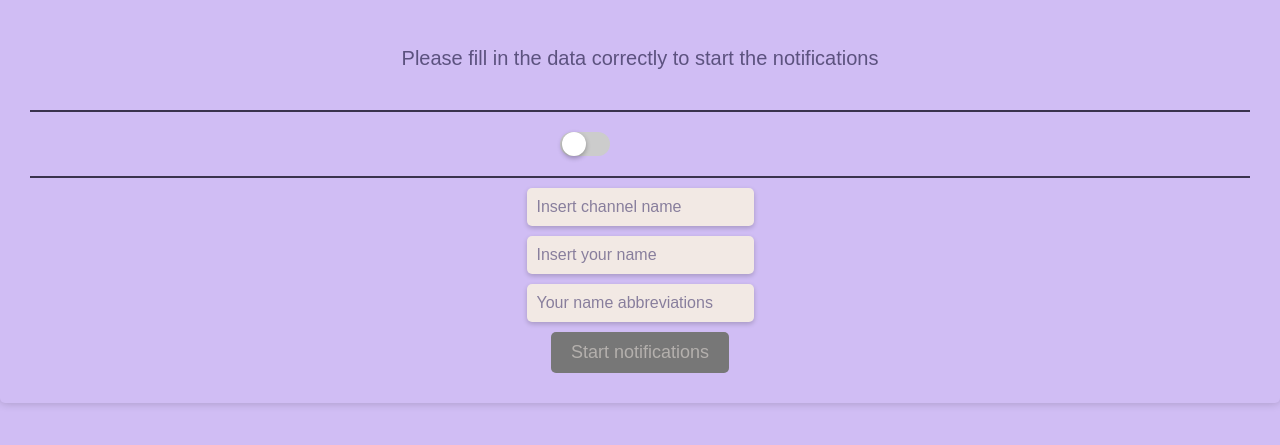
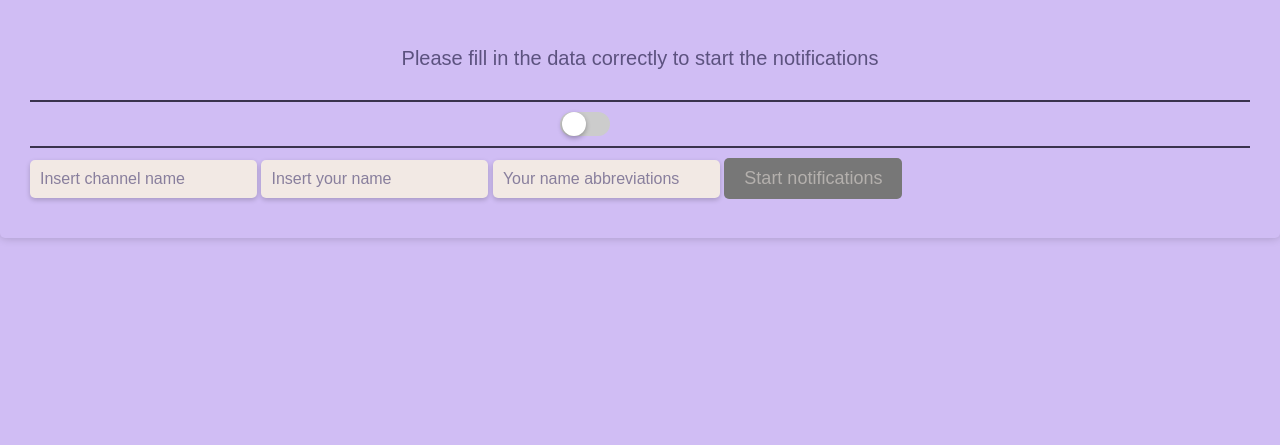
Before and after one commit to ocsoares/twitch-mention-notifier, a website with bundled scripts: page public/popup.html in a window 1280 px wide. Shown: the part 75-520 px from the top of the page. Built offline with nearby package versions, Linux system fonts and the light colour scheme; some packages are replaced by stand-ins of ours; no server answers.

Commit message:
fix: change display flex to unset to fix extension interface

```diff
--- a/public/style.css
+++ b/public/style.css
@@ -17,7 +17,7 @@ body {
   }
 
   .container {
-    display: flex;
+    display: unset;
     flex-direction: column;
     align-items: center;
     justify-content: center;
```
